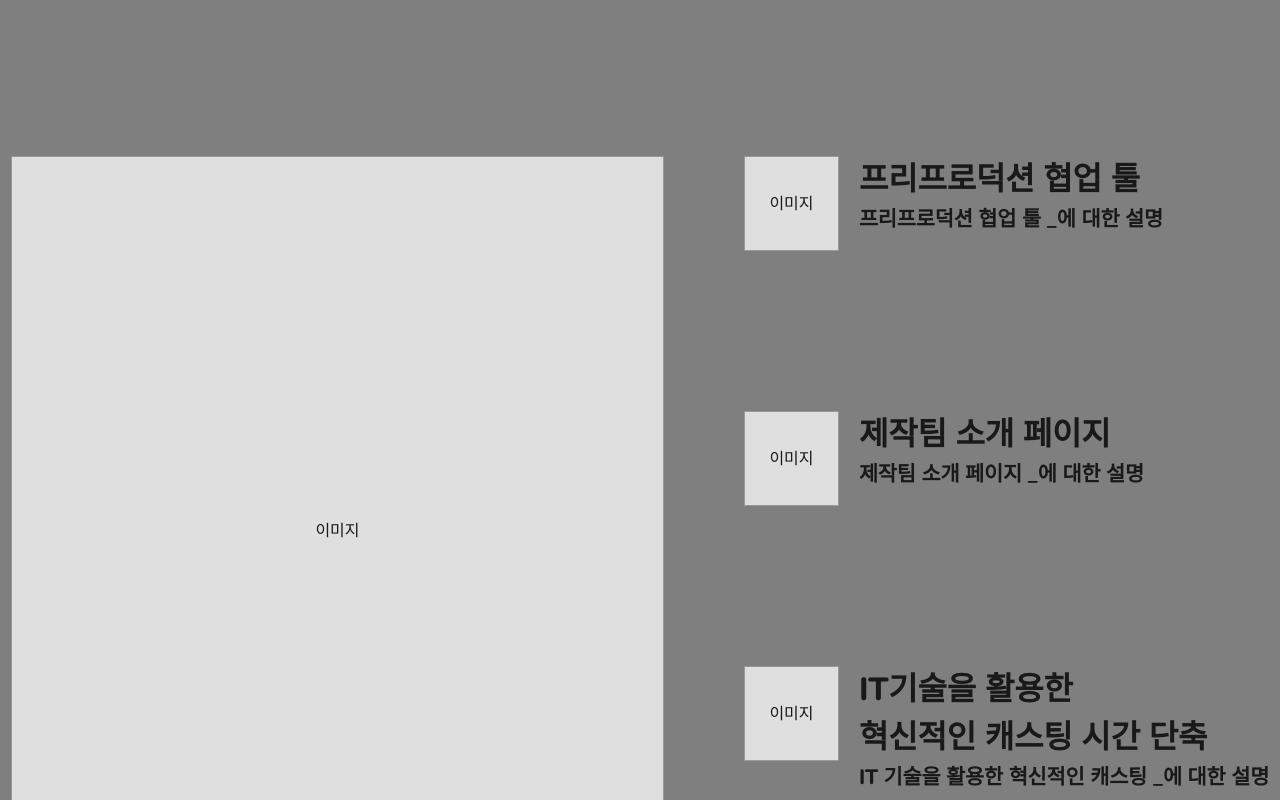
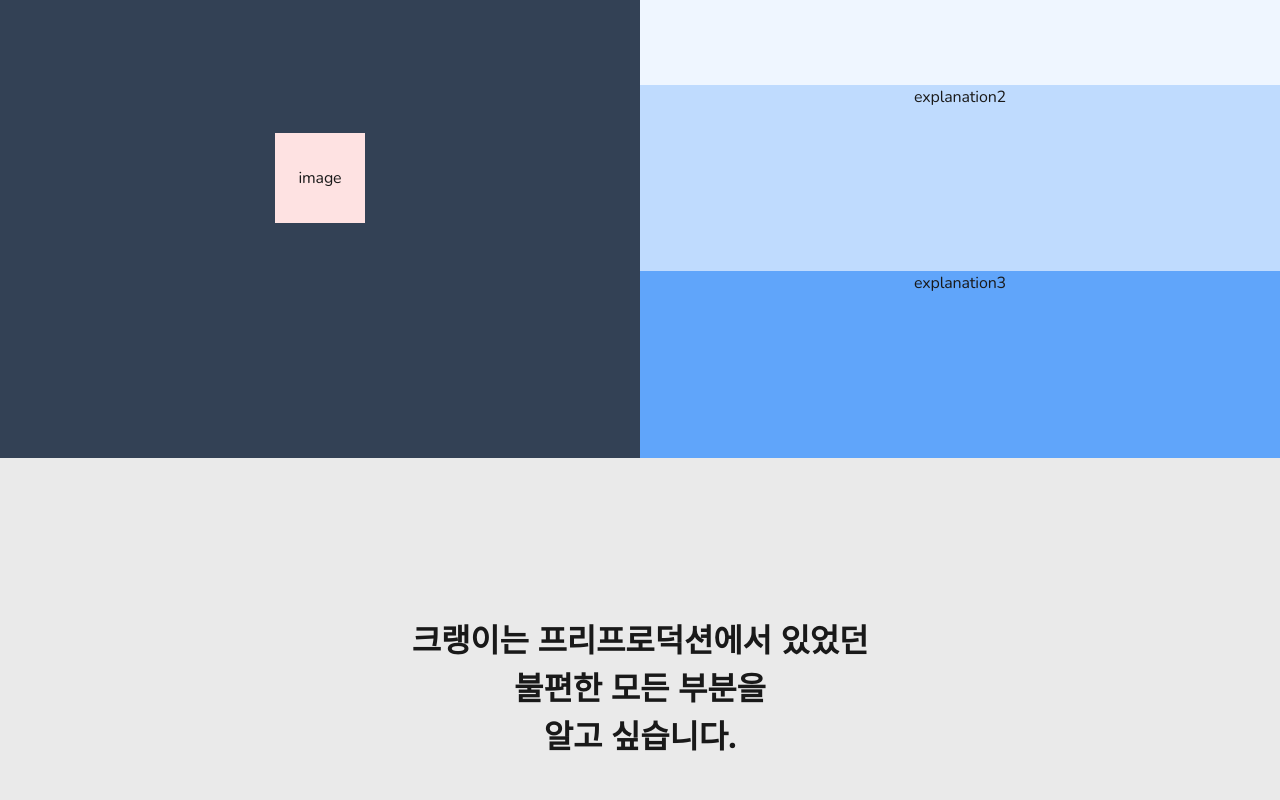
Before and after one commit to OasisWatts/crankie-landing-fe, a Next.js app: page / in a window 1280 px wide. Shown: the part 5740-6540 px from the top of the page. Built offline with nearby package versions, Linux system fonts and the light colour scheme.

Commit message:
h-screen updated

```diff
--- a/app/data/data.json
+++ b/app/data/data.json
@@ -38,11 +38,14 @@
         "title": "크랭이는 이런 서비스를 준비하고 있습니다!",
         "explanation1": "프리프로덕션 협업 툴",
         "explanation1_1": "프리프로덕션 협업 툴 _에 대한 설명",
+        "image1" : "이미지1",
         "explanation2": "제작팀 소개 페이지",
         "explanation2_1": "제작팀 소개 페이지 _에 대한 설명",
+        "image2" : "이미지2",
         "explanation3": "IT기술을 활용한",
         "explanation3_0": "혁신적인 캐스팅 시간 단축",
-        "explanation3_1": "IT 기술을 활용한 혁신적인 캐스팅 _에 대한 설명"
+        "explanation3_1": "IT 기술을 활용한 혁신적인 캐스팅 _에 대한 설명",
+        "image3" : "이미지3"
     },
     "ClientService": {
         "title1_1": "크랭이는 프리프로덕션에서 있었던",
--- a/components/client_service.tsx
+++ b/components/client_service.tsx
@@ -1,6 +1,6 @@
 export default function ClientService({ data }: any) {
     return (
-        <div className="bg-gray-200 text-center inline-block w-full py-[160px]">
+        <div className="bg-gray-200 text-center inline-block h-screen w-full py-[160px]">
             <div className="top">
                 <h1 className="text-3xl font-extrabold">{data.title1_1}</h1>
                 <h1 className="text-3xl font-extrabold">{data.title1_2}</h1>
--- a/components/preparation.tsx
+++ b/components/preparation.tsx
@@ -1,63 +1,98 @@
-
-
 export default function Preparation({ data }: { data: any }) {
     return (
-        <div className="bg-gray-500 text-center inline-block w-full py-[160px] flex flex-col">
-            {/* 상단 */}
-            <div className="title flex flex-col justify-center items-center mb-40">
-                <div className="w-[90px] h-[90px] bg-gray-300 border border-gray-400 flex items-center justify-center">
-                    이미지
-                </div>
-                <h1 className="text-3xl font-extrabold mt-10">{data.title}</h1>
-            </div>
-            {/* 하단 */}
-            <div className="bottom flex flex-row justify-center">
-                {/* 좌 */}
-                <div className="img mr-20">
-                    <div className="w-[653px] h-[750px] bg-gray-300 border border-gray-400 flex items-center justify-center">
+        <div className="bg-gray-500 text-center h-screen w-full flex flex-col">
+            <div className="title bg-slate-300 h-[30vh] flex flex-col">
+                <div className="title-top bg-blue-300 flex-1 flex flex-row items-center justify-center" style={{ flexBasis: '50%' }}>
+                    <div className="w-[90px] h-[90px] bg-gray-300 border border-gray-400 flex items-center justify-center">
                         이미지
                     </div>
                 </div>
-                {/* 우 */}
-                <div className="exp">
-                    <div className="exp1 flex flex-row mb-40">
-                        {/* 좌 */}
-                        <div className="left mr-5">
-                            <div className="w-[95px] h-[95px] bg-gray-300 border border-gray-400 flex items-center justify-center">
-                                이미지
-                            </div>
-                        </div>
-                        {/* 우 */}
-                        <div className="right flex flex-col justify-start items-start">
-                            <h1 className="text-3xl font-extrabold">{data.explanation1}</h1>
-                            <h1 className="text-lg font-extrabold">{data.explanation1_1}</h1>
-                        </div>
+                <div className="title-bottom flex-1" style={{ flexBasis: '50%' }}>
+                    <h1 className="text-3xl font-extrabold mt-10">{data.title}</h1>
+                </div>
+            </div>
+            <div className="content bg-slate-500 h-[70vh] flex flex-row">
+                <div className="left bg-slate-700 flex-1 flex items-center justify-center" style={{ flexBasis: '50%'}}>
+                    <div className="image w-[90px] h-[90px] bg-red-100 flex items-center justify-center">
+                        image
                     </div>
-                    <div className="exp2 flex flex-row mb-40">
-                        <div className="left mr-5">
-                            <div className="w-[95px] h-[95px] bg-gray-300 border border-gray-400 flex items-center justify-center">
-                                이미지
-                            </div>
-                        </div>
-                        <div className="right flex flex-col justify-start items-start">
-                            <h1 className="text-3xl font-extrabold">{data.explanation2}</h1>
-                            <h1 className="text-lg font-extrabold">{data.explanation2_1}</h1>
-                        </div>
+                </div>
+                <div className="right flex-1 flex flex-col" style={{ flexBasis: '50%'}}>
+                    <div className="exp1 flex-1 bg-blue-50">
+                        explanation1
                     </div>
-                    <div className="exp3 flex flex-row mb-40">
-                        <div className="left mr-5">
-                            <div className="w-[95px] h-[95px] bg-gray-300 border border-gray-400 flex items-center justify-center">
-                                이미지
-                            </div>
-                        </div>
-                        <div className="right flex flex-col justify-start items-start">
-                            <h1 className="text-3xl font-extrabold">{data.explanation3}</h1>
-                            <h1 className="text-3xl font-extrabold">{data.explanation3_0}</h1>
-                            <h1 className="text-lg font-extrabold">{data.explanation3_1}</h1>
-                        </div>
+                    <div className="exp2 flex-1 bg-blue-200">
+                        explanation2
+                    </div>
+                    <div className="exp3 flex-1 bg-blue-400">
+                        explanation3
                     </div>
                 </div>
             </div>
         </div>
-    )
+    );
 }
+
+
+
+// export default function Preparation({ data }: { data: any }) {
+//     return (
+//         <div className="bg-gray-500 text-center h-screen w-full py-[160px] flex flex-col">
+//             {/* 상단 */}
+//             <div className="title flex flex-col justify-center items-center mb-40">
+//                 <div className="w-[90px] h-[90px] bg-gray-300 border border-gray-400 flex items-center justify-center">
+//                     이미지
+//                 </div>
+//                 <h1 className="text-3xl font-extrabold mt-10">{data.title}</h1>
+//             </div>
+//             {/* 하단 */}
+//             <div className="bottom flex flex-row justify-center">
+//                 {/* 좌 */}
+//                 <div className="img mr-20">
+//                     <div className="w-[500px] h-[500px] bg-gray-300 border border-gray-400 flex items-center justify-center">
+//                         이미지
+//                     </div>
+//                 </div>
+//                 {/* 우 */}
+//                 <div className="exp">
+//                     <div className="exp1 flex flex-row mb-40">
+//                         {/* 좌 */}
+//                         <div className="left mr-5">
+//                             <div className="w-[95px] h-[95px] bg-gray-300 border border-gray-400 flex items-center justify-center">
+//                                 이미지
+//                             </div>
+//                         </div>
+//                         {/* 우 */}
+//                         <div className="right flex flex-col justify-start items-start">
+//                             <h1 className="text-3xl font-extrabold">{data.explanation1}</h1>
+//                             <h1 className="text-lg font-extrabold">{data.explanation1_1}</h1>
+//                         </div>
+//                     </div>
+//                     <div className="exp2 flex flex-row mb-40">
+//                         <div className="left mr-5">
+//                             <div className="w-[95px] h-[95px] bg-gray-300 border border-gray-400 flex items-center justify-center">
+//                                 이미지
+//                             </div>
+//                         </div>
+//                         <div className="right flex flex-col justify-start items-start">
+//                             <h1 className="text-3xl font-extrabold">{data.explanation2}</h1>
+//                             <h1 className="text-lg font-extrabold">{data.explanation2_1}</h1>
+//                         </div>
+//                     </div>
+//                     <div className="exp3 flex flex-row mb-40">
+//                         <div className="left mr-5">
+//                             <div className="w-[95px] h-[95px] bg-gray-300 border border-gray-400 flex items-center justify-center">
+//                                 이미지
+//                             </div>
+//                         </div>
+//                         <div className="right flex flex-col justify-start items-start">
+//                             <h1 className="text-3xl font-extrabold">{data.explanation3}</h1>
+//                             <h1 className="text-3xl font-extrabold">{data.explanation3_0}</h1>
+//                             <h1 className="text-lg font-extrabold">{data.explanation3_1}</h1>
+//                         </div>
+//                     </div>
+//                 </div>
+//             </div>
+//         </div>
+//     )
+// }
--- a/components/wailitst.tsx
+++ b/components/wailitst.tsx
@@ -1,6 +1,6 @@
 export default function Waitlist({ data }: { data: any }) {
     return (
-        <div className="bg-gray-400 text-center inline-block w-full py-[160px] flex flex-col items-center">
+        <div className="bg-gray-400 text-center inline-block w-full h-screen py-[160px] flex flex-col items-center">
             <div className="top mb-20">
                 <h1 className="text-3xl font-extrabold">{data.title1}</h1>
                 <h1 className="text-3xl font-extrabold">{data.title2}</h1>
```
